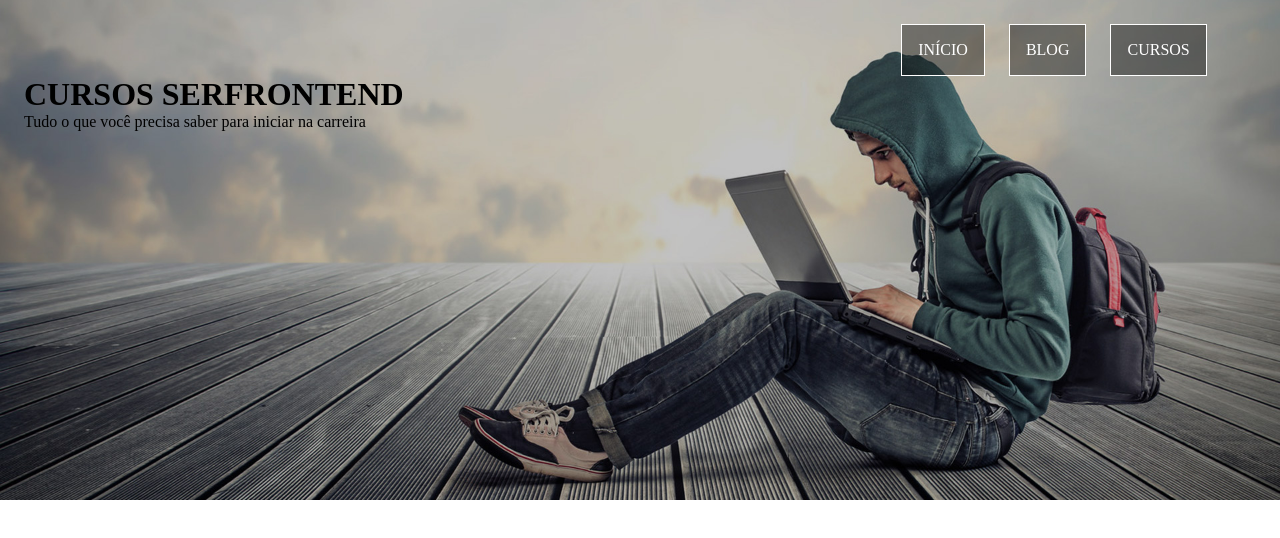
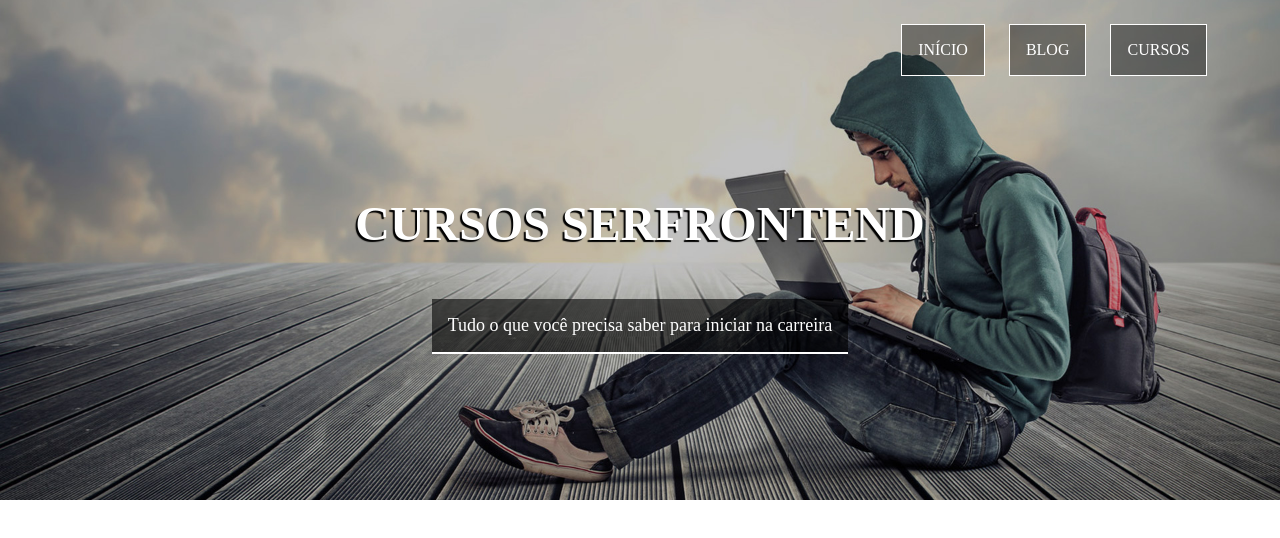
Before and after one commit to joaovcalvet/aulas-frontend, a plain HTML site: page Projeto - 01/index.html in a window 1280 px wide. Drawn offline with Linux system fonts and the light colour scheme.

Commit message:
[Style] Finalização css header

```diff
--- a/Projeto - 01/style.css
+++ b/Projeto - 01/style.css
@@ -15,7 +15,9 @@
 .main-header .header-content {
     display: flex;
     flex-direction: column;
+    gap: 24%;
 
+    height: 100%;
     padding: 24px;
 }
 
@@ -49,3 +51,30 @@
     color: white;
     text-decoration: none;
 }
+
+.header-text {
+    display: flex;
+    flex-direction: column;
+    align-items: center;
+    align-self: center;
+    gap: 48px;
+
+    text-align: center;
+
+    color: white;
+}
+
+.header-h1 {
+    font-size: 48px;
+    text-shadow: -2px 2px 1px black;
+}
+
+.header-p {
+    font-size: 18px;
+
+    width: fit-content;
+    padding: 16px;
+
+    border-bottom: 2px solid white;
+    background-color: rgba(0, 0, 0, 0.6);
+}
```
